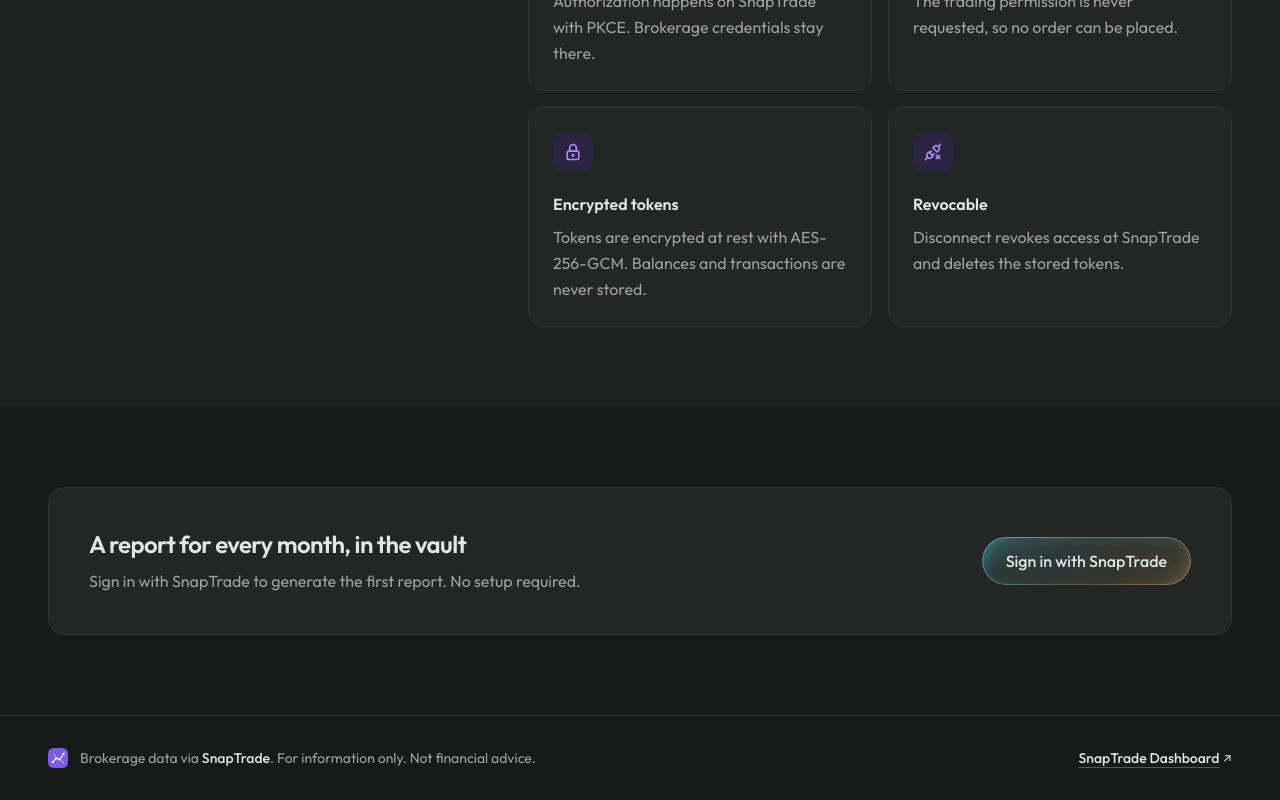
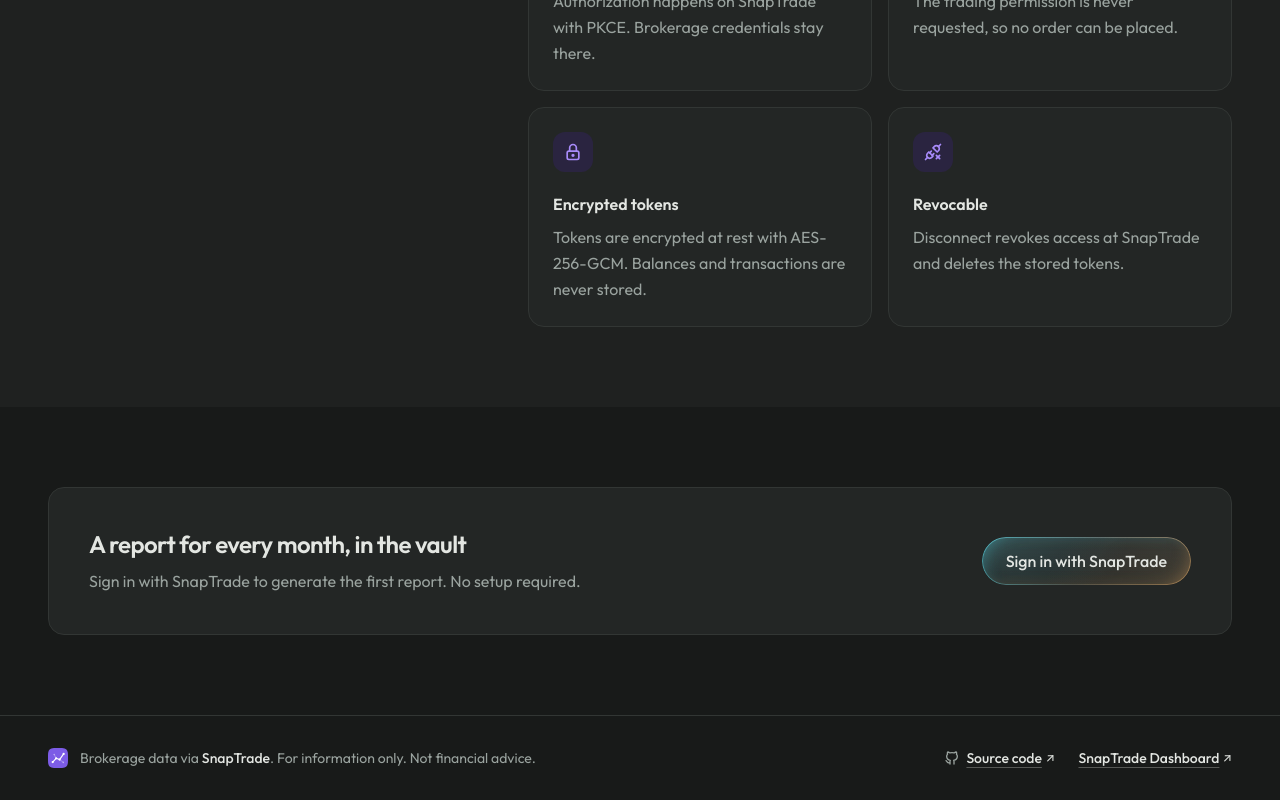
Before and after one commit to kumathy/vaultfolio, a Next.js app: page / in a window 1280 px wide. Shown: the part 2199-2999 px from the top of the page. Built offline with nearby package versions, Linux system fonts and the light colour scheme.

Commit message:
feat: link the source code from the footer

```diff
--- a/src/components/site/site-footer.tsx
+++ b/src/components/site/site-footer.tsx
@@ -1,6 +1,10 @@
+import { TbBrandGithub } from "react-icons/tb";
+import { ExternalLink } from "@/components/external-link";
 import { LogoMark } from "@/components/logo";
 import { SnapTradeLink, SnapTradeName } from "@/components/snaptrade";
 import { container } from "@/components/ui";
+
+const SOURCE_URL = "https://github.com/kumathy/vaultfolio";
 
 export function SiteFooter() {
   return (
@@ -15,7 +19,13 @@
             financial advice.
           </p>
         </div>
-        <SnapTradeLink />
+        <div className="flex flex-wrap items-center gap-x-6 gap-y-2">
+          <span className="inline-flex items-center gap-1.5">
+            <TbBrandGithub aria-hidden className="text-base" />
+            <ExternalLink href={SOURCE_URL}>Source code</ExternalLink>
+          </span>
+          <SnapTradeLink />
+        </div>
       </div>
     </footer>
   );
```
